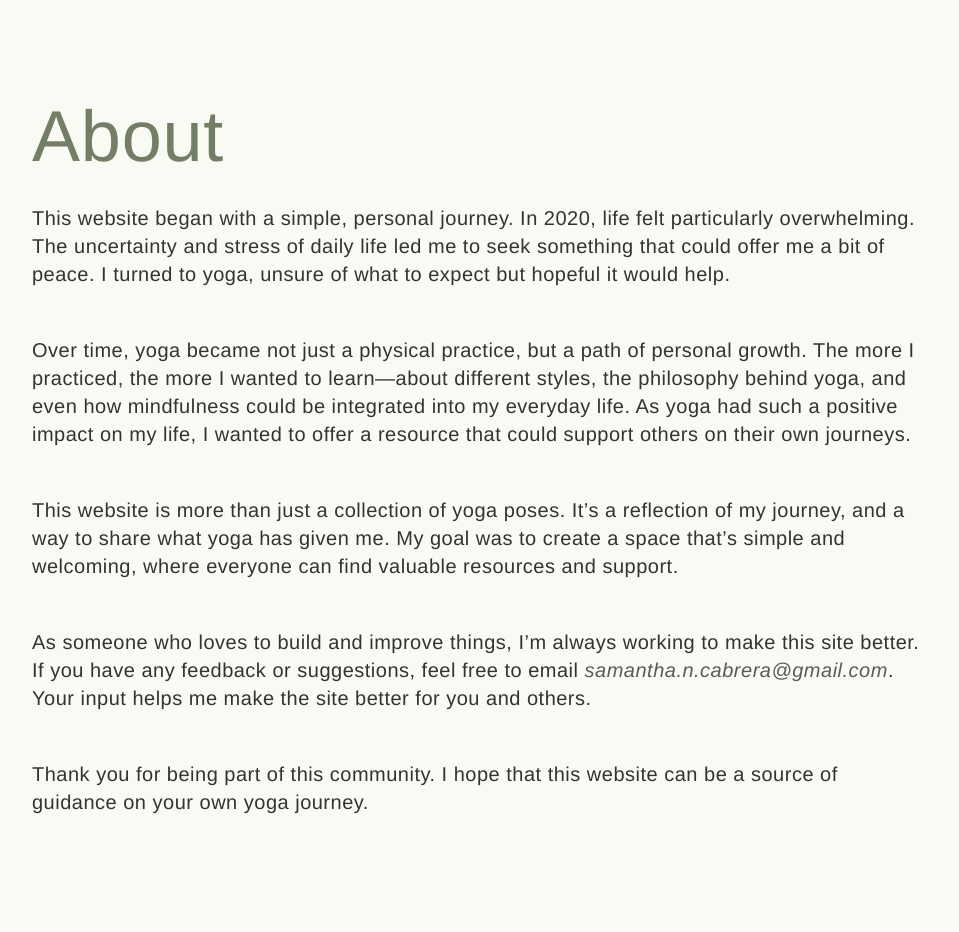
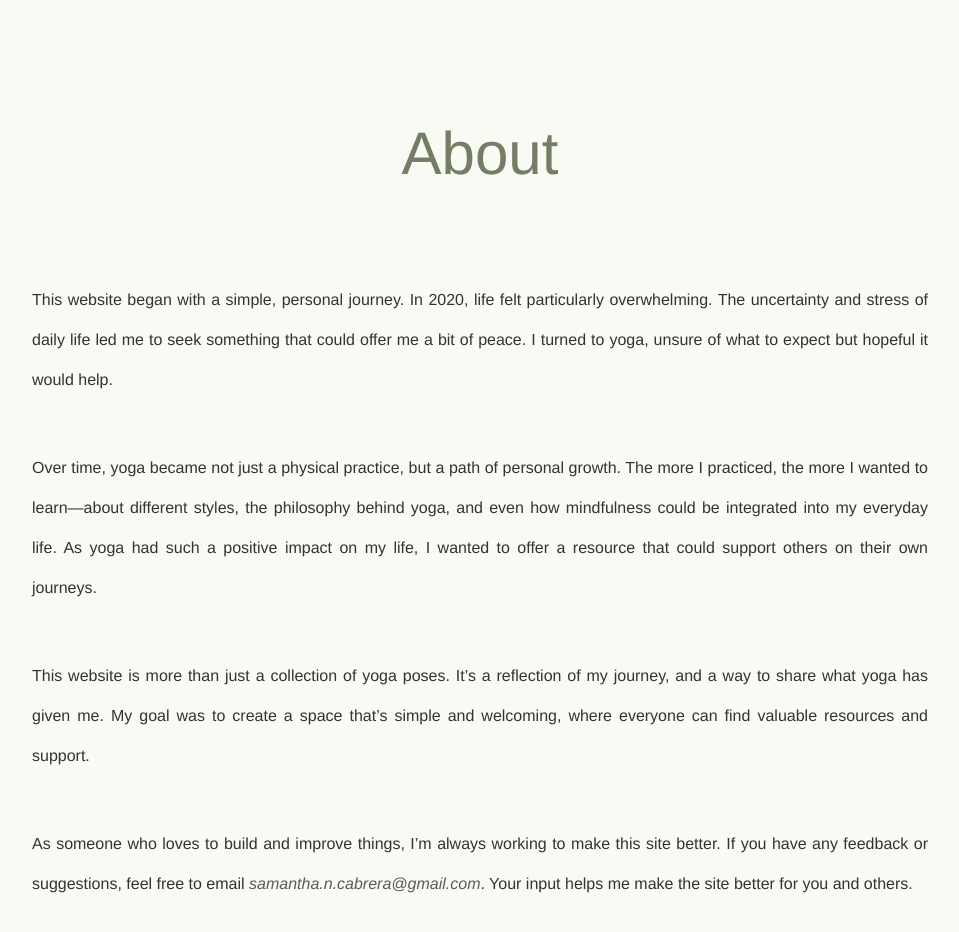
Before and after one commit to samanthacabrera/yoga-library, a React (Vite) app: page / in a window 1280 px wide. Shown: the part 1860-2792 px from the top of the page, without its empty margins (160-1119 px from the left). Built offline with nearby package versions, Linux system fonts and the light colour scheme.

Commit message:
update about and deepen understanding comps to match hero

```diff
--- a/src/components/Home.jsx
+++ b/src/components/Home.jsx
@@ -23,16 +23,16 @@ const Home = () => {
         <meta property="og:type" content="website" />
       </Helmet>
 
-      <div className="max-w-4xl mx-4 md:mx-auto my-80 grid gap-y-40 md:gap-y-80 text-charcoal tracking-wider">
+      <div className="max-w-4xl mx-12 md:mx-auto my-80 grid gap-y-40 md:gap-y-80 text-charcoal text-justify">
         {/* Hero */}
         <motion.div
           initial={{ opacity: 0, y: 50 }} whileInView={{ opacity: 1, y: 0 }} viewport={{ once: false, amount: 0.2 }} transition={{ duration: 1 }}
         >
-          <div className="justify-center items-center space-y-12 text-center">
-            <h1 className="text-4xl md:text-8xl">
+          <div className="justify-center items-center">
+            <h1 className="text-center text-4xl md:text-8xl mb-12">
               Learn Yoga Online
             </h1>
-            <p className="text-lg md:text-xl">
+            <p>
               A simple, intuitive platform for deepening your yoga practice. Whether you're a beginner or an experienced yogi, explore essential poses with clear instructions and in-depth guidance.
             </p>
           </div>
@@ -52,74 +52,113 @@ const Home = () => {
         <motion.div
           initial={{ opacity: 0, y: 50 }} whileInView={{ opacity: 1, y: 0 }} viewport={{ once: false, amount: 0.2 }} transition={{ duration: 1 }}
         >
-          <div>
-            <h2 className="text-5xl md:text-7xl">About</h2>
-            <div className="mt-8 mx-8 md:mx-0 space-y-12 text-lg md:text-xl tracking-wide">
-              <p className="group">
-                This website began with a simple, personal journey. In 2020, life felt particularly overwhelming. The uncertainty and stress of daily life led me to seek something that could offer me a bit of{" "}
-                <span className="group-hover:text-moss transition-all duration-300">peace</span>. I turned to yoga, unsure of what to expect but hopeful it would help.
+          <div className="justify-center items-center">
+            <h2 className="text-center text-2xl md:text-6xl mb-24">About</h2>
+            <div className="space-y-12">
+              <p>
+                This website began with a simple, personal journey. In 2020, life felt particularly overwhelming. The uncertainty and stress of daily life led me to seek something that could offer me a bit of peace. I turned to yoga, unsure of what to expect but hopeful it would help.
               </p>
-              <p className="group">
-                Over time, yoga became not just a physical practice, but a path of{" "}
-                <span className="group-hover:text-moss transition-all duration-300">personal growth</span>. The more I practiced, the more I wanted to learn—about different styles, the philosophy behind yoga, and even how mindfulness could be integrated into my everyday life. As yoga had such a{" "}
-                <span className="group-hover:text-moss transition-all duration-300">positive impact</span> on my life, I wanted to offer a resource that could support others on their own journeys.
+              <p>
+                Over time, yoga became not just a physical practice, but a path of personal growth. The more I practiced, the more I wanted to learn—about different styles, the philosophy behind yoga, and even how mindfulness could be integrated into my everyday life. As yoga had such a positive impact on my life, I wanted to offer a resource that could support others on their own journeys.
               </p>
-              <p className="group">
-                This website is more than just a collection of yoga poses. It’s a{" "}
-                <span className="group-hover:text-moss transition-all duration-300">reflection</span> of my journey, and a way to share what yoga has given me. My goal was to create a space that’s simple and welcoming, where everyone can find valuable resources and support.
+              <p>
+                This website is more than just a collection of yoga poses. It’s a reflection of my journey, and a way to share what yoga has given me. My goal was to create a space that’s simple and welcoming, where everyone can find valuable resources and support.
               </p>
-              <p className="group">
-                As someone who{" "}
-                <span className="group-hover:text-moss transition-all duration-300">loves</span> to build and improve things, I’m always working to make this site better. If you have any feedback or suggestions, feel free to email{" "}
+              <p>
+                As someone who loves to build and improve things, I’m always working to make this site better. If you have any feedback or suggestions, feel free to email {""}
                 <a
                   href="mailto:samantha.n.cabrera@gmail.com"
                   className="italic opacity-80 hover:opacity-100 hover:cursor-pointer"
                 >
                   samantha.n.cabrera@gmail.com
-                </a>. Your input helps me make the site{" "}
-                <span className="group-hover:text-moss transition-all duration-300">better</span> for you and others.
+                </a>. Your input helps me make the site better for you and others.
               </p>
-              <p className="group">
-                Thank you for being part of this community. I hope that this website can be a source of{" "}
-                <span className="group-hover:text-moss transition-all duration-300">guidance</span> on your own yoga journey.
+              <p>
+                Thank you for being part of this community. I hope that this website can be a source of guidance on your own yoga journey.
               </p>
             </div>
           </div>
         </motion.div>
 
-        {/* Call To Action */}
+      {/* Deepen Your Understanding */}
         <motion.div
-          initial={{ opacity: 0, y: 50 }}
-          whileInView={{ opacity: 1, y: 0 }}
-          viewport={{ once: false, amount: 0.2 }}
-          transition={{ duration: 1 }}
-          className="relative py-40 text-center flex flex-col items-center"
+          initial={{ opacity: 0, y: 50 }} whileInView={{ opacity: 1, y: 0 }} viewport={{ once: false, amount: 0.2 }} transition={{ duration: 1 }} variants={{ hidden: {}, visible: { transition: { staggerChildren: 0.3 } } }}
         >
-          <h2 className="text-5xl md:text-7xl py-12">
-            Start Your Practice
-          </h2>
+          <motion.h2
+            variants={{ hidden: { opacity: 0, y: 50 }, visible: { opacity: 1, y: 0, transition: { duration: 1 } } }}
+            className="text-center text-2xl md:text-6xl mb-12"
+          >
+            Deepen Your Understanding
+          </motion.h2>
+          <motion.p
+            variants={{ hidden: { opacity: 0, y: 50 }, visible: { opacity: 1, y: 0, transition: { duration: 1 } } }}
+            className="text-center text-lg"
+          >
+            Check out these essential guides to explore the history and philosophy of yoga.
+          </motion.p>
 
-          <p className="mt-10 text-xl md:text-2xl max-w-2xl text-opacity-80 tracking-wide italic">
-            Strengthen your body. Still your mind. Move with purpose.
-          </p>
-
-          <div className="mt-20 flex flex-col md:flex-row items-center justify-center gap-8">
+          <div className="grid md:grid-cols-2 gap-12 my-12">
             {[
-              { link: "/poses", text: "Browse Poses" },
-              { link: "/what-is-yoga/beginners-guide", text: "Learn More" },
+              { link: "/what-is-yoga/beginners-guide", title: "Start Here: Beginner’s Guide", description: "New to yoga? This guide covers the fundamentals—what yoga is, how to begin, and key concepts to help you get started." },
+              { link: "/what-is-yoga/overview", title: "What Is Yoga?", description: "Discover the history, philosophy, and purpose of yoga. Learn how this ancient practice continues to evolve today." },
+              { link: "/what-is-yoga/eight-limbed-path", title: "The 8-Limbed Path", description: "Explore the eight limbs of yoga, from ethical principles and breath control to meditation and self-realization." },
+              { link: "/what-is-yoga/seven-chakras", title: "The 7 Chakras", description: "Understand the seven energy centers of the body and how they influence your physical, emotional, and spiritual well-being." },
+              { link: "/what-is-yoga/three-gunas", title: "The 3 Gunas", description: "Learn about the three fundamental qualities of nature—Sattva, Rajas, and Tamas—and how they shape your actions and mindset." },
+              { link: "/resources", title: "Resources", description: "Find recommended books, tools, and external guides to deepen your yoga knowledge and practice." },
             ].map((item, index) => (
-              <Link
+              <motion.div
                 key={index}
-                to={item.link}
-                className="relative flex items-center justify-center w-[300px] h-[100px] text-xl rounded font-medium uppercase tracking-wider border border-moss transition-all duration-300 hover:scale-105 hover:bg-moss hover:text-white"
+                variants={{
+                  hidden: { opacity: 0, y: 50 },
+                  visible: { opacity: 1, y: 0, transition: { duration: 1 } },
+                }}
               >
-                <span className="absolute inset-0 flex items-center justify-center">
-                  {item.text}
-                </span>
-              </Link>
+                <Link
+                  to={item.link}
+                  className="block w-full h-[280px] md:h-[300px] p-8 border border-moss rounded-xl transition-all duration-300 hover:scale-[1.03] hover:bg-moss hover:text-white flex flex-col justify-center"
+                >
+                  <h3 className="text-2xl font-medium mb-2">{item.title}</h3>
+                  <p className="text-lg opacity-70">{item.description}</p>
+                </Link>
+              </motion.div>
             ))}
           </div>
-        </motion.div>
+      </motion.div>
+
+
+      {/* Testimonials */}
+      <motion.div initial="hidden" whileInView="visible" viewport={{ once: false, amount: 0.2 }} variants={{ hidden: {}, visible: { transition: { staggerChildren: 0.3 } } }}>
+        <div className="py-32 text-center">
+          <motion.h2
+            variants={{ hidden: { opacity: 0, y: 50 }, visible: { opacity: 1, y: 0, transition: { duration: 1 } } }}
+            className="text-5xl md:text-7xl py-12"
+          >
+            What Others Are Saying
+          </motion.h2>
+          <div className="mt-12 grid md:grid-cols-2 gap-8 max-w-4xl mx-12 lg:mx-auto">
+            {[
+              { quote: "This site makes learning yoga inviting. The instructions are clear, the layout is simple, and it creates a welcoming space to grow my practice without feeling overwhelmed.", author: "Savanna L." },
+                { quote: "As someone who's been practicing yoga for years, I wasn’t sure if I’d find much value in another yoga site. But I was wrong. What I love here is the attention to detail — each pose breakdown is thoughtful, and it’s helped me refine my practice in ways I didn’t think I needed. ", author: "Bri H." },
+                { quote: "Learn Yoga Online strikes the perfect balance of offering substance, while remaining accessible. It's evident that this site was designed with the user’s growth in mind.", author: "Sunny C." },
+                { quote: "As someone completely new to yoga, this platform made learning the basics feel easy. The clear instructions and thoughtful guidance gave me the confidence to start my practice and keep improving.", author: "Darlene A." },
+                { quote: "A standout tool for yoga practitioners at any level. The depth of instruction has significantly enhanced my understanding and appreciation for this practice.", author: "Wendy R." },
+                { quote: "This site delivers clear, well-organized yoga instruction with a clean, minimalist design that keeps you focused. The guidance is easy to follow for any level, whether you're just starting out or building on your practice. If you're looking for a simple, reliable yoga resource, this is definitely worth trying.", author: "Justin M." }
+            ].map((testimonial, index) => (
+              <motion.div
+                key={index}
+                variants={{
+                  hidden: { opacity: 0, y: 50 },
+                  visible: { opacity: 1, y: 0, transition: { duration: 1 } },
+                }}
+                className="flex flex-col justify-between bg-transparent h-[500px] p-6 border border-moss text-left rounded-t-xl shadow"
+              >
+                <p className="mt-4 text-lg italic">"{testimonial.quote}"</p>
+                <p className="mt-4 font-medium uppercase">— {testimonial.author}</p>
+              </motion.div>
+            ))}
+          </div>
+        </div>
+      </motion.div>
 
         {/* Featured Categories */}
         <motion.div
@@ -210,91 +249,6 @@ const Home = () => {
           </div>
         </motion.div>
 
-      {/* Learn More */}
-      <motion.div
-        initial="hidden"
-        whileInView="visible"
-        viewport={{ once: false, amount: 0.2 }}
-        variants={{ hidden: {}, visible: { transition: { staggerChildren: 0.3 } } }}
-        className="py-32 text-left"
-      >
-        <motion.h2
-          variants={{ hidden: { opacity: 0, y: 50 }, visible: { opacity: 1, y: 0, transition: { duration: 1 } } }}
-          className="text-5xl md:text-7xl py-12 text-center"
-        >
-          Deepen Your Understanding
-        </motion.h2>
-
-        <motion.p
-          variants={{ hidden: { opacity: 0, y: 50 }, visible: { opacity: 1, y: 0, transition: { duration: 1 } } }}
-          className="text-lg md:text-xl max-w-lg mx-auto text-center tracking-wide leading-relaxed"
-        >
-          Check out these essential guides to explore the history and philosophy of yoga.
-        </motion.p>
-
-        <div className="mt-16 grid md:grid-cols-2 gap-16 max-w-5xl mx-auto">
-          {[
-            { link: "/what-is-yoga/beginners-guide", title: "Start Here: Beginner’s Guide", description: "New to yoga? This guide covers the fundamentals—what yoga is, how to begin, and key concepts to help you get started." },
-            { link: "/what-is-yoga/overview", title: "What Is Yoga?", description: "Discover the history, philosophy, and purpose of yoga. Learn how this ancient practice continues to evolve today." },
-            { link: "/what-is-yoga/eight-limbed-path", title: "The 8-Limbed Path", description: "Explore the eight limbs of yoga, from ethical principles and breath control to meditation and self-realization." },
-            { link: "/what-is-yoga/seven-chakras", title: "The 7 Chakras", description: "Understand the seven energy centers of the body and how they influence your physical, emotional, and spiritual well-being." },
-            { link: "/what-is-yoga/three-gunas", title: "The 3 Gunas", description: "Learn about the three fundamental qualities of nature—Sattva, Rajas, and Tamas—and how they shape your actions and mindset." },
-            { link: "/resources", title: "Resources", description: "Find recommended books, tools, and external guides to deepen your yoga knowledge and practice." },
-          ].map((item, index) => (
-            <motion.div
-              key={index}
-              variants={{
-                hidden: { opacity: 0, y: 50 },
-                visible: { opacity: 1, y: 0, transition: { duration: 1 } },
-              }}
-            >
-              <Link
-                to={item.link}
-                className="block w-full h-[280px] md:h-[300px] p-8 border border-moss rounded-xl transition-all duration-300 hover:scale-[1.03] hover:bg-moss hover:text-white flex flex-col justify-center"
-              >
-                <h3 className="text-2xl font-medium leading-snug">{item.title}</h3>
-                <p className="mt-2 text-lg opacity-70">{item.description}</p>
-              </Link>
-            </motion.div>
-          ))}
-        </div>
-      </motion.div>
-
-
-      {/* Testimonials */}
-      <motion.div initial="hidden" whileInView="visible" viewport={{ once: false, amount: 0.2 }} variants={{ hidden: {}, visible: { transition: { staggerChildren: 0.3 } } }}>
-        <div className="py-32 text-center">
-          <motion.h2
-            variants={{ hidden: { opacity: 0, y: 50 }, visible: { opacity: 1, y: 0, transition: { duration: 1 } } }}
-            className="text-5xl md:text-7xl py-12"
-          >
-            What Others Are Saying
-          </motion.h2>
-          <div className="mt-12 grid md:grid-cols-2 gap-8 max-w-4xl mx-12 lg:mx-auto">
-            {[
-              { quote: "This site makes learning yoga inviting. The instructions are clear, the layout is simple, and it creates a welcoming space to grow my practice without feeling overwhelmed.", author: "Savanna L." },
-                { quote: "As someone who's been practicing yoga for years, I wasn’t sure if I’d find much value in another yoga site. But I was wrong. What I love here is the attention to detail — each pose breakdown is thoughtful, and it’s helped me refine my practice in ways I didn’t think I needed. ", author: "Bri H." },
-                { quote: "Learn Yoga Online strikes the perfect balance of offering substance, while remaining accessible. It's evident that this site was designed with the user’s growth in mind.", author: "Sunny C." },
-                { quote: "As someone completely new to yoga, this platform made learning the basics feel easy. The clear instructions and thoughtful guidance gave me the confidence to start my practice and keep improving.", author: "Darlene A." },
-                { quote: "A standout tool for yoga practitioners at any level. The depth of instruction has significantly enhanced my understanding and appreciation for this practice.", author: "Wendy R." },
-                { quote: "This site delivers clear, well-organized yoga instruction with a clean, minimalist design that keeps you focused. The guidance is easy to follow for any level, whether you're just starting out or building on your practice. If you're looking for a simple, reliable yoga resource, this is definitely worth trying.", author: "Justin M." }
-            ].map((testimonial, index) => (
-              <motion.div
-                key={index}
-                variants={{
-                  hidden: { opacity: 0, y: 50 },
-                  visible: { opacity: 1, y: 0, transition: { duration: 1 } },
-                }}
-                className="flex flex-col justify-between bg-transparent h-[500px] p-6 border border-moss text-left rounded-t-xl shadow"
-              >
-                <p className="mt-4 text-lg italic">"{testimonial.quote}"</p>
-                <p className="mt-4 font-medium uppercase">— {testimonial.author}</p>
-              </motion.div>
-            ))}
-          </div>
-        </div>
-      </motion.div>
-
 
       {/* Newsletter */}
       <motion.div
@@ -326,7 +280,41 @@ const Home = () => {
             </span>
           </Link>
         </div>
-      </motion.div>
+        </motion.div>
+
+                {/* Call To Action */}
+        <motion.div
+          initial={{ opacity: 0, y: 50 }}
+          whileInView={{ opacity: 1, y: 0 }}
+          viewport={{ once: false, amount: 0.2 }}
+          transition={{ duration: 1 }}
+          className="relative py-40 text-center flex flex-col items-center"
+        >
+          <h2 className="text-5xl md:text-7xl py-12">
+            Start Your Practice
+          </h2>
+
+          <p className="mt-10 text-xl md:text-2xl max-w-2xl text-opacity-80 tracking-wide italic">
+            Strengthen your body. Still your mind. Move with purpose.
+          </p>
+
+          <div className="mt-20 flex flex-col md:flex-row items-center justify-center gap-8">
+            {[
+              { link: "/poses", text: "Browse Poses" },
+              { link: "/what-is-yoga/beginners-guide", text: "Learn More" },
+            ].map((item, index) => (
+              <Link
+                key={index}
+                to={item.link}
+                className="relative flex items-center justify-center w-[300px] h-[100px] text-xl rounded font-medium uppercase tracking-wider border border-moss transition-all duration-300 hover:scale-105 hover:bg-moss hover:text-white"
+              >
+                <span className="absolute inset-0 flex items-center justify-center">
+                  {item.text}
+                </span>
+              </Link>
+            ))}
+          </div>
+        </motion.div>
 
       </div>
     </>
```
